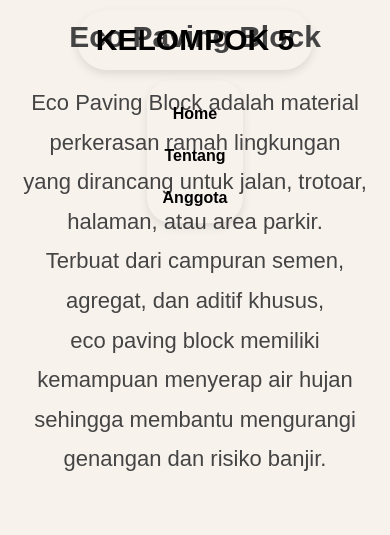
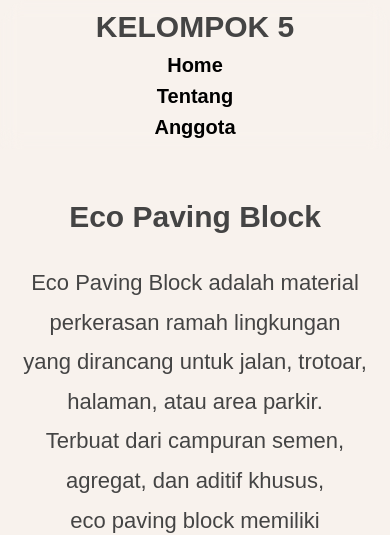
Before and after one commit to Kyznn2/Eco-Paving, a plain HTML site: page index.html in a window 390 px wide. Shown: the top 535 px of the page. Drawn offline with Linux system fonts and the light colour scheme.

Commit message:
merubah style navbar soon js

```diff
--- a/index.html
+++ b/index.html
@@ -8,8 +8,8 @@
     <link rel="icon" type="img/fotomanfaaat1" href="img/fotomanfaaat1.png">
 </head>
 <body>
-
-    <div class="container-header">
+<!-- Navbar section -->
+    <div class="container-navbar">
         <header class="header">
             <p>KELOMPOK 5</p>
         </header>
@@ -27,8 +27,9 @@
             </ul>
         </nav>
     </div>
+<!-- Navbar-Selesai -->
 
-
+<!--Section-Awal  -->
     <div id="Home" class="container">
         <div class="text-konten">
             <h3>Eco Paving Block</h3>
@@ -38,7 +39,9 @@
             <img src="img/paving1.png" alt="eco paving1">
         </div>
     </div>
+<!--Selesai Section-Awal -->
 
+<!-- Section Macam-macam -->
     <div id="Tentang" class="judul-macam">
         <h3>Macam - Macam  Eco Paving Block</h3>
     </div>
@@ -89,7 +92,9 @@
                     </div>
             </div>
     </div>
+<!-- Selesai Section-Macam-macam -->
 
+<!-- Section Manfaat -->
             <div class="manfaat">
                 <div class="container-manfaat">
                     <div class="image-manfaat">
@@ -110,7 +115,9 @@
 
     </div>
 
+<!--Selesai Section-Manfaat  -->
 
+<!--Section Aggota  -->
     <div class="judul-anggota">
         <h2>Anggota Kelompok 5</h2>
     </div>
@@ -158,7 +165,8 @@
             <p>202343501619</p>
         </div>
 </div>
+<!-- Selesai Section-Anggota -->
 
-
+<script src="Script.js"></script>
 </body>
 </html>
--- a/style.css
+++ b/style.css
@@ -10,49 +10,33 @@ body {
     color: #444444;
 }
 
-/* header-kiri */
-.container-header {
+/* navbar */
+.container-navbar {
     width: 100%;
     display: flex;
-    justify-content: space-between; /* kiri-kanan */
+    justify-content: space-between;
     align-items: center;
-    flex-wrap: wrap;
-    padding: 0 40px;
+    padding: 20px 40px;
     position: fixed;
     z-index: 9999;
+    top: 0;
+    backdrop-filter: blur(10px);
+    width: 100%;
+    height: 80px;
+    border-radius: 30px 30px 0 0;
 }
 
-.header {
-    background-color: #f8f2ed;
-    border-radius: 50px;
-    padding: 1.5rem 1.5rem;
-    box-shadow: 0 4px 10px rgba(0,0,0,0.1);
-    font-weight: 600;
-    font-size: 25px;
-    margin-left: 100px;
-    margin-top: 30px;
-    color: black;
-    background: rgba(255, 255, 255, 0.25);
-    backdrop-filter: blur (10px);
-}
-/* selesai-header-kanan */
-
-/* navbar-kanan */
-.navbar {
-    background-color: #f8f2ed;
-    border-radius: 50px;
-    padding: 1.7rem 1.5rem;
-    box-shadow: 0 4px 10px rgba(0,0,0,0.1);
-    margin-right: 100px;
-    margin-top: 30px;
-    background: rgba(255, 255, 255, 0.25);
-    backdrop-filter: blur (10px);
+.header p {
+    font-size: 30px;
+    font-weight: 800;
+    margin: 0;
+    cursor: pointer;
 }
 
 .navbar ul {
     display: flex;
     list-style: none;
-    gap: 1.5rem;
+    gap: 5rem;
     flex-wrap: wrap;
     justify-content: center;
 }
@@ -69,7 +53,7 @@ body {
     color: #D9B79A;
     transition: 0.3s ease;
 }
-/* selesai-navbar-kanan */
+/* selesai-navbar */
 
 /* container-awal */
 .container {
@@ -285,7 +269,7 @@ body {
   background-color: #8bcb9f;
 }
 
-/* === Card Style === */
+
 .card-anggota {
   text-align: center;
   width: 200px;
@@ -325,32 +309,27 @@ body {
     filter: blur(0);
     transform: scale(1.05);
 }
+/* Selesai card-anggota */
 
 /* === Responsif  (max-width: 768px) === */
 @media (max-width: 1024px) {
 
+body {
+        padding-top: 180px; /* navbar HP lebih tinggi */
+    }
+
   /* ======= HEADER & NAVBAR ======= */
-.container-header {
+.container-navbar {
     flex-direction:column;
     align-items: center;
+    height: auto;
     gap: 10px;
     margin: 0;
     padding: 10px 0;
   }
 
-.header {
+.header p {
     font-size: 30px;
-    margin: 0;
-    padding: 0.8rem 1.2rem;
-    background-color: transparent;
-  }
-
-.navbar {
-    font-size: 30px;
-    margin: 0;
-    padding: 0.8rem 1rem;
-    background-color: transparent;
-    border-radius: 25px;
   }
 
 .navbar ul {
@@ -361,7 +340,7 @@ body {
   }
 
 .navbar ul li a {
-    font-size: 16px;
+    font-size: 20px;
   }
 
   /* ======= BAGIAN UTAMA ======= */
@@ -425,6 +404,8 @@ body {
   }
 
 }
+
+/* === Responsif  (max-width: 1400px) === */
 @media (max-width: 1400px){
       /* ======= ANGGOTA ======= */
 .judul-anggota h2 {
```
Also changed, not shown: Script.js (added), img/burger.png (added), img/close.png (added).
